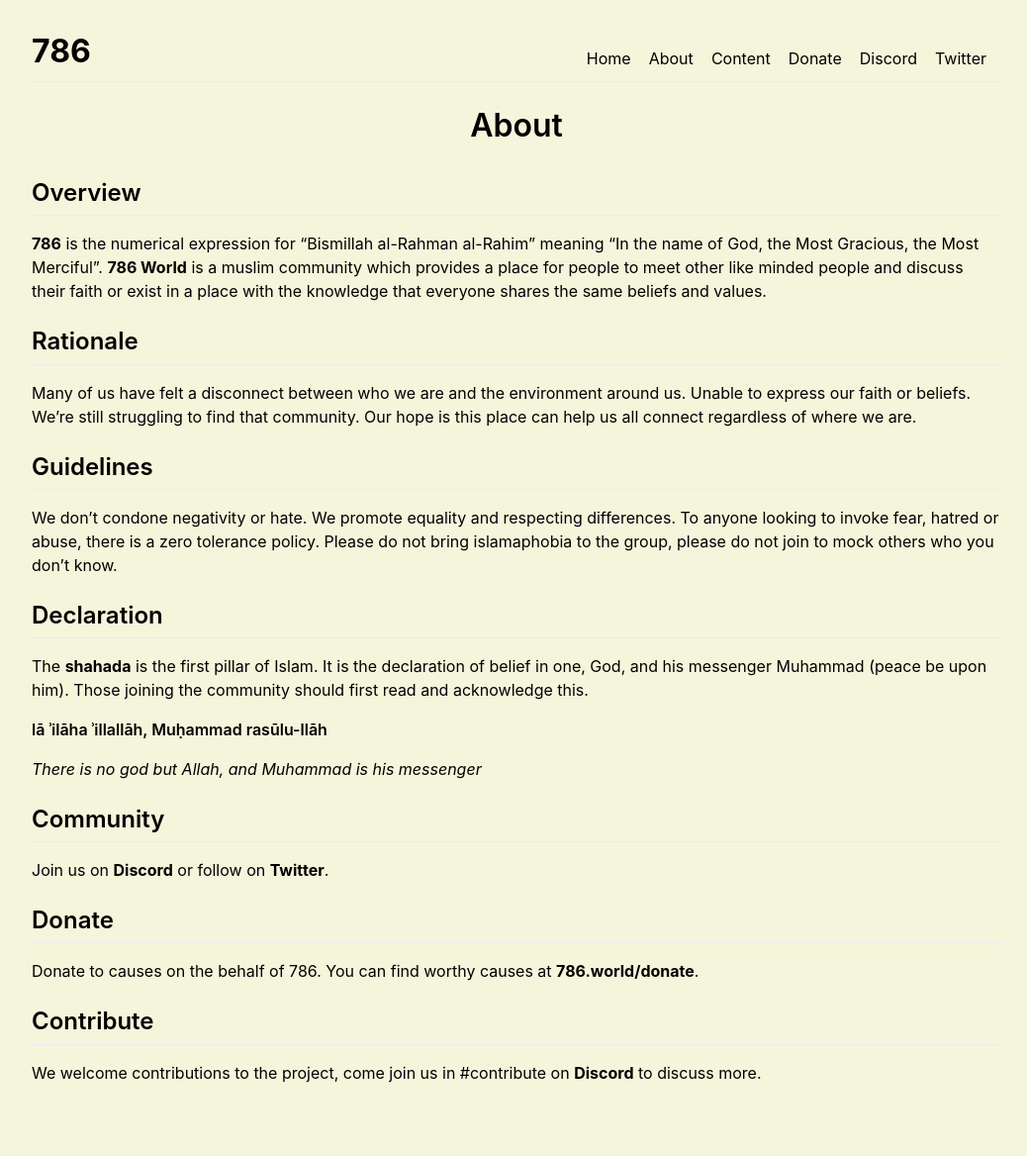
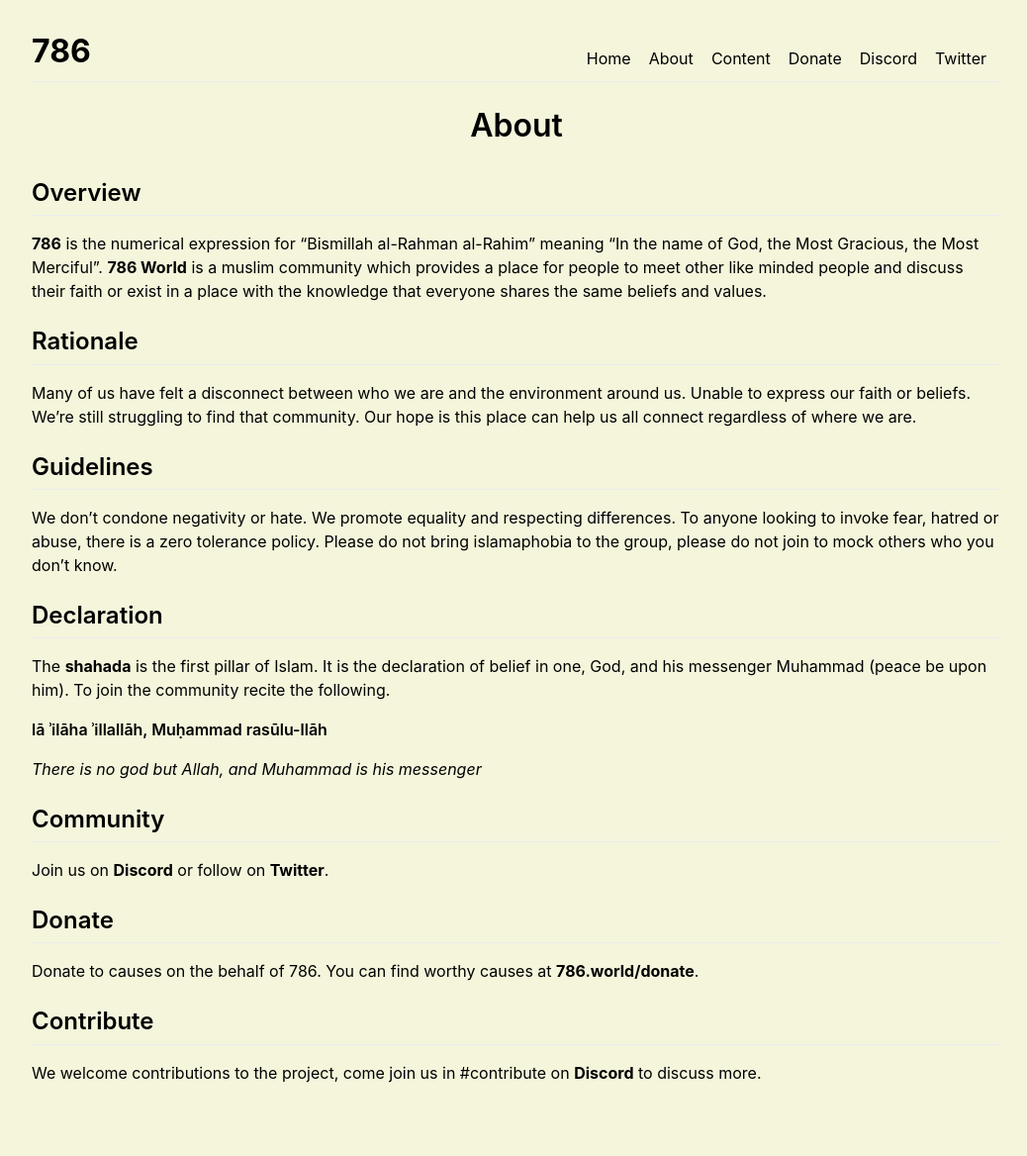
Before and after one commit to feyroozecode/786.world, a Jekyll site: the page built from about.md, in a window 1280 px wide. Shown: the whole page at 99% size, without its empty margins (118-1156 px from the left). Built offline with Jekyll 4.4.1, drawn with Linux system fonts in a browser that asks for light colours; comment, search, counter and statistics services are not loaded.

Commit message:
Update about.md

```diff
--- a/about.md
+++ b/about.md
@@ -19,7 +19,7 @@ We don't condone negativity or hate. We promote equality and respecting differen
 ## Declaration
 
 The [shahada](https://en.wikipedia.org/wiki/Shahada) is the first pillar of Islam. It is the declaration of belief in one, God, and his messenger
-Muhammad (peace be upon him). Those joining the community should first read and acknowledge this.
+Muhammad (peace be upon him). To join the community recite the following.
 
 **lā ʾilāha ʾillallāh, Muḥammad rasūlu-llāh**
 
```
